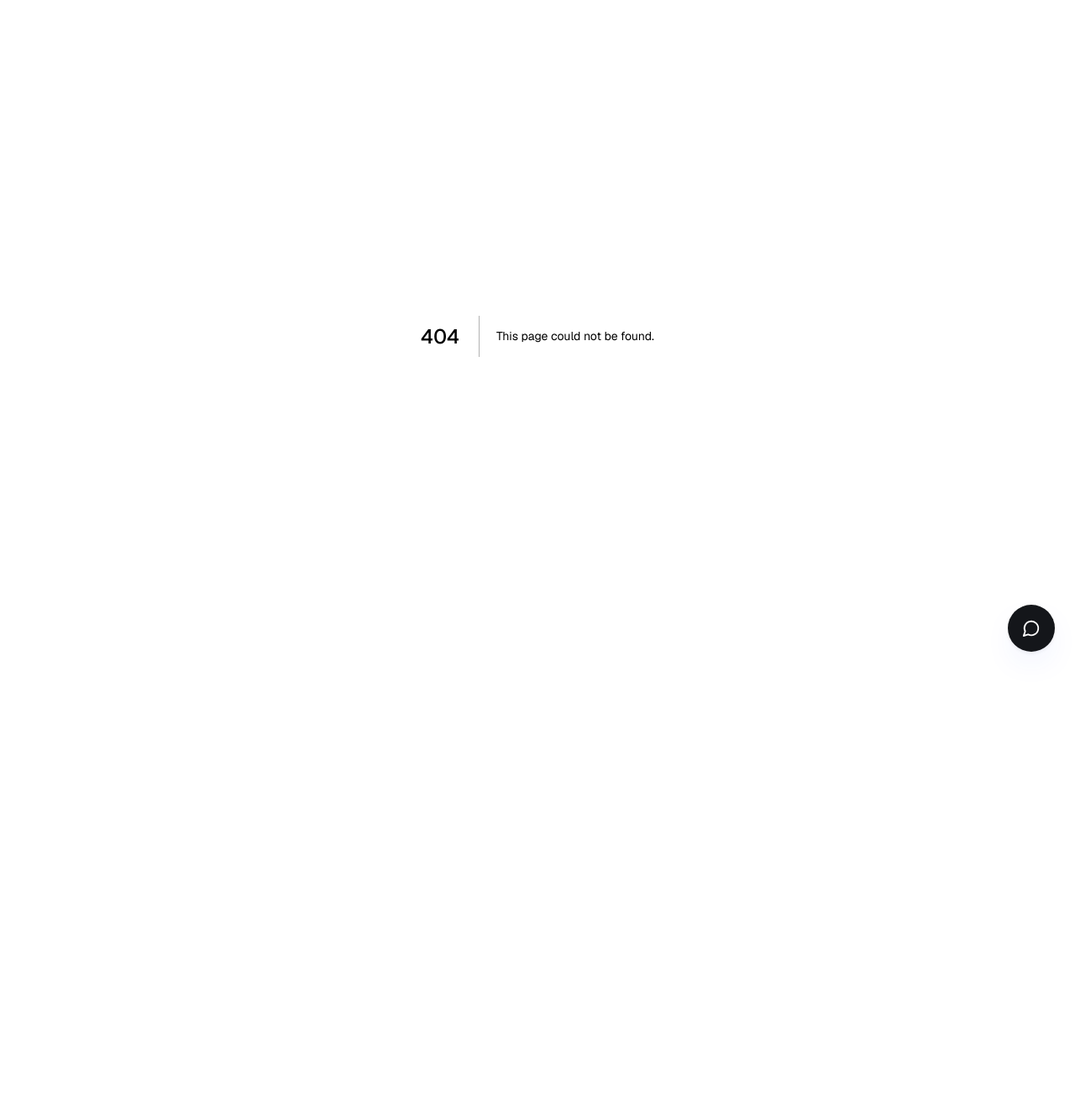
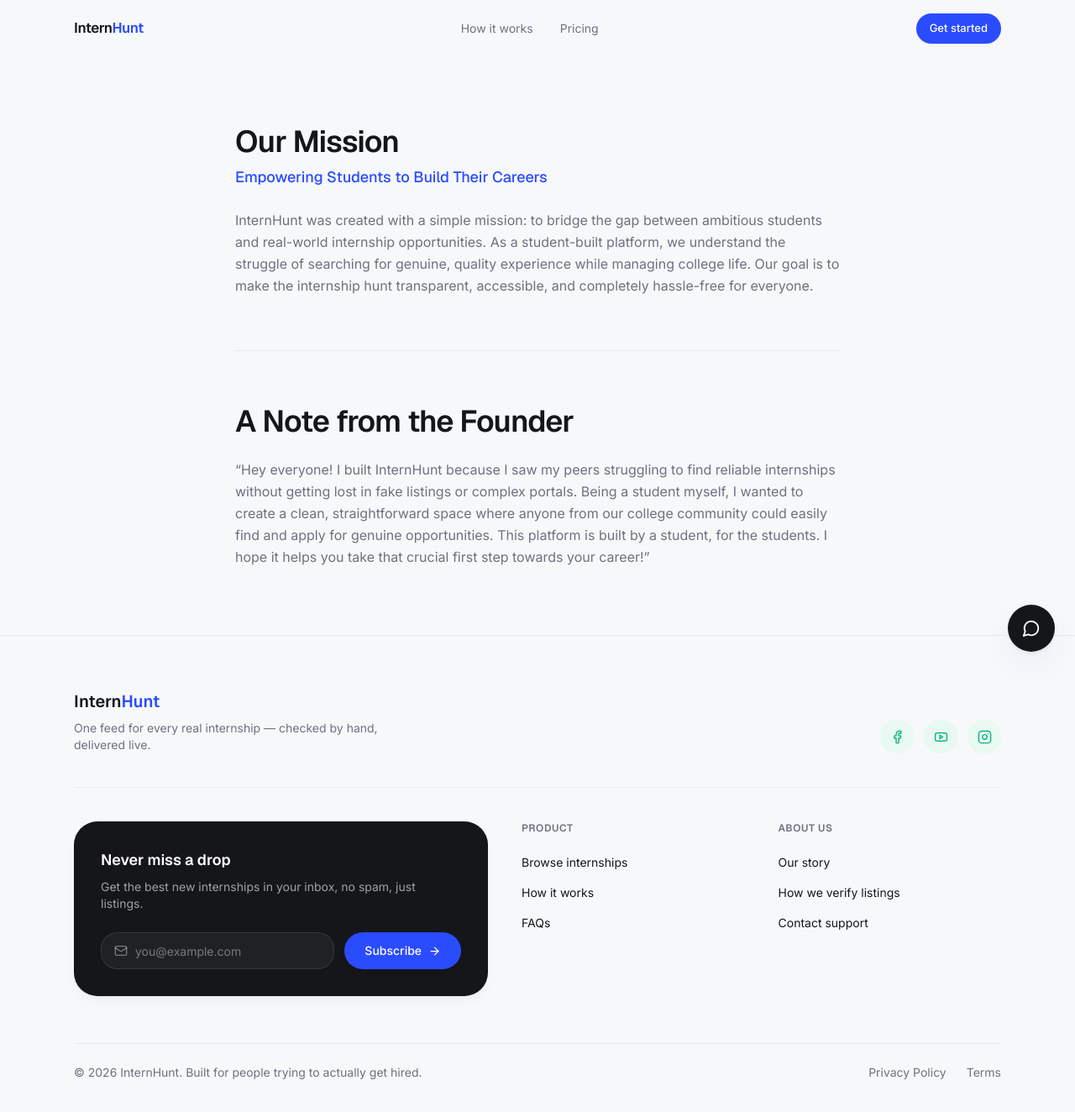
Before and after one commit to robinverma703/internhunt, a Next.js app: page /about in a window 1280 px wide. Before the commit this address had no page. Shown: the top 1324 px of the page at 84% size. Before the commit the page ends 800 px from the top, so only its background shows below. Built offline with nearby package versions, Linux system fonts and the light colour scheme.

Commit message:
Add about and FAQ pages, fix dead footer links

```diff
--- /dev/null
+++ b/app/about/page.tsx
@@ -0,0 +1,50 @@
+import Navbar from "@/components/navbar";
+import Footer from "@/components/footer";
+import { section } from "framer-motion/m";
+
+export const metadata = {
+  title: "About | InternHunt",
+};
+
+export default function AboutPage() {
+  return (
+    <main className="min-h-screen bg-paper">
+      <Navbar />
+
+      <section className="mx-auto max-w-3xl px-6 py-20">
+        <h1 className="text-3xl font-semibold tracking-tight text-graphite md:text-4xl">
+          Our Mission
+        </h1>
+        <h2 className="mt-2 font-display text-lg font-medium text-signal">
+          Empowering Students to Build Their Careers
+        </h2>
+        <p className="mt-6 text-base leading-relaxed text-muted">
+          InternHunt was created with a simple mission: to bridge the gap between
+          ambitious students and real-world internship opportunities. As a
+          student-built platform, we understand the struggle of searching for
+          genuine, quality experience while managing college life. Our goal is
+          to make the internship hunt transparent, accessible, and completely
+          hassle-free for everyone.
+        </p>
+
+        <div className="mt-16 border-t border-line pt-16">
+          <h1 className="text-3xl font-semibold tracking-tight text-graphite md:text-4xl">
+            A Note from the Founder
+          </h1>
+          <p className="mt-6 text-base leading-relaxed text-muted">
+            &ldquo;Hey everyone! I built InternHunt because I saw my peers
+            struggling to find reliable internships without getting lost in
+            fake listings or complex portals. Being a student myself, I wanted
+            to create a clean, straightforward space where anyone from our
+            college community could easily find and apply for genuine
+            opportunities. This platform is built by a student, for the
+            students. I hope it helps you take that crucial first step towards
+            your career!&rdquo;
+          </p>
+        </div>
+      </section>
+
+      <Footer />
+    </main>
+  );
+}
--- /dev/null
+++ b/app/faq/page.tsx
@@ -0,0 +1,50 @@
+import Navbar from "@/components/navbar";
+import Footer from "@/components/footer";
+
+export const metadata = {
+  title: "FAQs | InternHunt",
+};
+
+const FAQS = [
+  {
+    q: "Who can use InternHunt?",
+    a: "It is specifically designed to help students discover and apply for relevant internships easily.",
+  },
+  {
+    q: "Are the internship listings verified?",
+    a: "Yes, we try our best to ensure the listings are authentic so students don't waste time on spam.",
+  },
+  {
+    q: "Is there any fee to apply?",
+    a: "No, browsing and applying for internships through this platform is completely free.",
+  },
+  {
+    q: "How can I contact for help?",
+    a: 'You can reach out directly through the "Contact support" link in the footer if you face any issues.',
+  },
+];
+
+export default function FaqPage() {
+  return (
+    <main className="min-h-screen bg-paper">
+      <Navbar />
+
+      <section className="mx-auto max-w-3xl px-6 py-20">
+        <h1 className="text-3xl font-semibold tracking-tight text-graphite md:text-4xl">
+          Frequently Asked Questions
+        </h1>
+
+        <div className="mt-10 divide-y divide-line rounded-2xl border border-line bg-surface">
+          {FAQS.map((item) => (
+            <div key={item.q} className="px-6 py-6">
+              <h3 className="font-medium text-graphite">{item.q}</h3>
+              <p className="mt-2 text-sm leading-relaxed text-muted">{item.a}</p>
+            </div>
+          ))}
+        </div>
+      </section>
+
+      <Footer />
+    </main>
+  );
+}
--- a/components/footer.tsx
+++ b/components/footer.tsx
@@ -8,15 +8,18 @@ import { Input } from "@/components/ui/input";
 import { Button } from "@/components/ui/button";
 
 const PRODUCT_LINKS = [
-  { label: "Browse internships", href: "#" },
-  { label: "How it works", href: "#" },
-  { label: "Pricing", href: "#" },
+  { label: "Browse internships", href: "/login" },
+  { label: "How it works", href: "/#how-it-works" },
+  { label: "FAQs", href: "/faq" },
 ];
 
 const ABOUT_LINKS = [
-  { label: "Our story", href: "#" },
-  { label: "How we verify listings", href: "#" },
-  { label: "Contact support", href: "#" },
+  { label: "Our story", href: "/about" },
+  { label: "How we verify listings", href: "/faq" },
+  {
+    label: "Contact support",
+    href: process.env.NEXT_PUBLIC_WHATSAPP_LINK || "/faq",
+  },
 ];
 
 const SOCIALS = [
```
